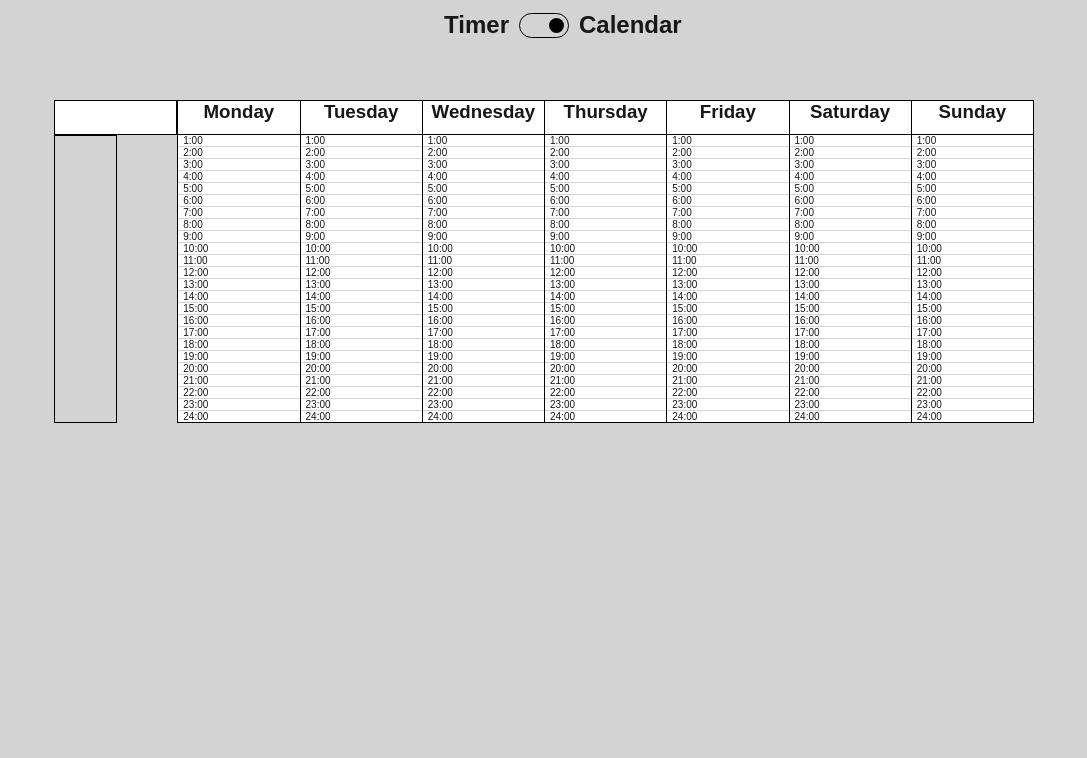
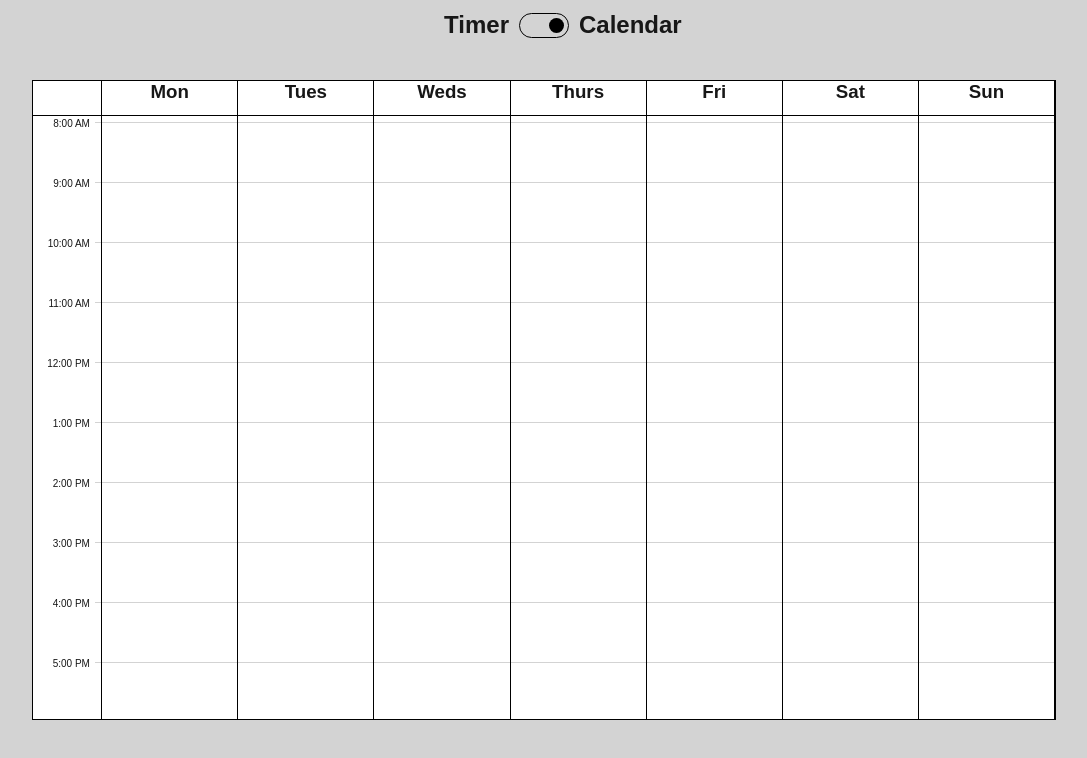
Before and after one commit to jtallen/pomodoro-track, a Next.js app: page / in a window 1280 px wide. Both pictures are taken after a click on the element 640 px from the left and 25 px from the top of the page. Shown: the top 758 px of the page, without its empty margins (96-1183 px from the left). Built offline with nearby package versions, Linux system fonts and the light colour scheme.

Commit message:
Calendar: Framework completed

```diff
--- a/src/components/Calendar/Calendar.js
+++ b/src/components/Calendar/Calendar.js
@@ -1,26 +1,63 @@
 import styles from './Calendar.module.css';
 import Day from './Day';
-import { dayNames } from '@/constants/index';
+import { useRef, useEffect } from 'react';
+import { dayNames, hours } from '@/constants/index';
 
 export default function Calendar({ times }) {
+  const calendarRef = useRef(null);
+
+  const formatHour = (hour) => {
+    if (hour === undefined) return '';
+    if (hour === 12) return '12:00 PM';
+
+    return `${hour % 12}:00 ${hour < 12 ? 'AM' : 'PM'}`;
+  };
+
+  // auto-scroll to 8am
+  useEffect(() => {
+    if (calendarRef.current) {
+      calendarRef.current.scrollTop = 473;
+    }
+  }, []);
+
   return (
-    <div className={styles.calendarBox}>
+    <div className={styles.calendarBox} ref={calendarRef}>
       <div className={styles.titleContainer}>
         <div className={styles.titleSpacer}></div>
+        <div className={styles.dayTitleContainer}>
           {dayNames.map((name) => (
-          <div className={styles.dayTitle}>
+            <div key={name} className={styles.dayTitle}>
               <h3>{name}</h3>
             </div>
           ))}
         </div>
+      </div>
+      <div className={styles.scheduleContainer}>
+        <div className={styles.labelContainer}>
+          <div className={styles.timeLabelContainer}>
+            <div className={styles.labelSpacer}></div>
+            {hours.slice(0, -1).map((hour) => {
+              return (
+                <div key={hour} className={styles.hourLabel}>
+                  <p>{formatHour(hour)}</p>
+                </div>
+              );
+            })}
+            <div className={styles.labelSpacer}></div>
+          </div>
+          <div className={styles.labelConnectorColumn}>
+            {hours.map((hour) => {
+              return <div className={styles.labelConnector}></div>;
+            })}
+          </div>
+        </div>
+
         <div className={styles.dayContainer}>
-        <div className={styles.timeLabelContainer}></div>
-        <div className={styles.labelConnector}></div>
-
           {dayNames.map((name) => (
             <Day name={name} times={times[name]} />
           ))}
         </div>
       </div>
+    </div>
   );
 }
--- a/src/components/Calendar/Calendar.module.css
+++ b/src/components/Calendar/Calendar.module.css
@@ -2,20 +2,30 @@
   display: flex;
   flex-direction: column;
   align-items: stretch;
-  width: 100%;
-  height: 100%;
-  padding: 50px 150px;
+  width: 80%;
+  height: 80%;
   overflow-y: auto;
+  background-color: white;
+  border: 1px solid black;
 }
 
 .titleContainer {
   display: flex;
+  position: sticky;
+  top: 0;
 }
 
 .titleSpacer {
+  display: flex;
   flex: 1;
   background-color: white;
-  border: 1px solid black;
+  border-bottom: 1px solid black;
+  /* box-shadow: inset -1px 0 0 black; */
+}
+
+.dayTitleContainer {
+  display: flex;
+  flex: 14;
 }
 
 .dayTitle {
@@ -23,55 +33,101 @@
   position: sticky;
   top: 0;
   justify-content: center;
-  border: 1px solid black;
-  border-right: none;
+  border-right: 1px solid black;
+  border-bottom: 1px solid black;
   height: 35px;
   background-color: white;
   z-index: 1;
   flex: 1;
 }
 
-.dayTitle:last-child {
-  border-right: 1px solid black;
+.dayTitle:first-child {
+  border-left: 1px solid black;
 }
 
-.dayContainer {
+.scheduleContainer {
   display: flex;
+}
+
+.labelContainer {
+  display: flex;
+  flex: 1;
 }
 
 .timeLabelContainer {
   display: flex;
   flex-direction: column;
+  flex: 10;
+  background-color: white;
+  border-right: none;
+  border-top: none;
+}
+
+.labelConnectorColumn {
+  display: flex;
+  flex-direction: column;
   flex: 1;
-  border: 1px solid black;
+  background-color: white;
 }
 
 .labelConnector {
   display: flex;
-  flex-direction: column;
-  flex: 1;
+  flex-grow: 1;
+  border-bottom: 1px solid lightgray;
+  height: 60px;
+}
+
+.labelConnector:last-child {
+  border-bottom: none;
+}
+
+.dayContainer {
+  display: flex;
+  flex: 14;
 }
 
 .dayColumn {
   display: flex;
   flex-direction: column;
   height: 100%;
-  flex: 2;
+  flex: 1;
   background-color: white;
-  border: 1px solid black;
-  border-top: none;
-  border-right: none;
+  border-left: 1px solid black;
 }
+
+/* .dayColumn:first-child {
+  border-left: 1px solid lightgray;
+} */
 
 .dayColumn:last-child {
   border-right: 1px solid black;
 }
 
-.hour {
+.hourLabel {
   display: flex;
   align-items: center;
-  flex-grow: 1;
+  justify-content: flex-end;
+  height: 60px;
+}
+
+.hourLabel p {
+  padding-right: 5px;
+  display: flex;
+  align-items: center;
+  font-size: x-small;
+  margin: 0;
+  text-align: center;
+  height: 100%;
+}
+
+.labelSpacer {
+  height: 30px;
+}
+
+.hour {
   border-bottom: 1px solid lightgray;
+  cursor: crosshair;
+  height: 60px;
 }
 
 .hour:hover {
@@ -81,13 +137,3 @@
 .hour:last-child {
   border-bottom: none;
 }
-
-.hour p {
-  padding-left: 5px;
-  display: flex;
-  align-items: center;
-  font-size: x-small;
-  margin: 0;
-  text-align: center;
-  height: 100%;
-}
--- a/src/components/Calendar/Day.js
+++ b/src/components/Calendar/Day.js
@@ -4,9 +4,7 @@ export default function Day({ name, times }) {
   return (
     <div className={styles.dayColumn}>
       {Array.from({ length: 24 }, (_, i) => (
-        <div key={i} className={styles.hour}>
-          <p>{i + 1}:00</p>
-        </div>
+        <div key={i} className={styles.hour}></div>
       ))}
     </div>
   );
--- a/src/constants/index.js
+++ b/src/constants/index.js
@@ -1,11 +1,3 @@
-export const dayNames = [
-  'Monday',
-  'Tuesday',
-  'Wednesday',
-  'Thursday',
-  'Friday',
-  'Saturday',
-  'Sunday',
-];
+export const dayNames = ['Mon', 'Tues', 'Weds', 'Thurs', 'Fri', 'Sat', 'Sun'];
 
-export const hours = Array.from({ length: 24 }, (_, i) => i);
+export const hours = Array.from({ length: 24 }, (_, i) => i + 1);
--- a/src/styles/Home.module.css
+++ b/src/styles/Home.module.css
@@ -27,6 +27,7 @@
   display: flex;
   justify-content: center;
   align-items: center;
+  position: absolute;
   /* align-items: center; */
   /* justify-content: space-between; */
   min-height: 50px;
@@ -39,13 +40,11 @@
   width: 50px;
   border: 1px solid black;
   border-radius: 15px;
-  display:flex;
+  display: flex;
   padding: 3px;
   align-items: center;
-  cursor:pointer;
+  cursor: pointer;
 }
-
-
 
 .viewToggleThumb {
   height: 15px;
@@ -97,7 +96,7 @@
   height: 100%;
   padding: 10px 15px;
   margin-top: 10px;
-  width:100%
+  width: 100%;
 }
 
 .toggleBlock button:hover {
```
Lines whose indentation alone changed are shown as unchanged.
